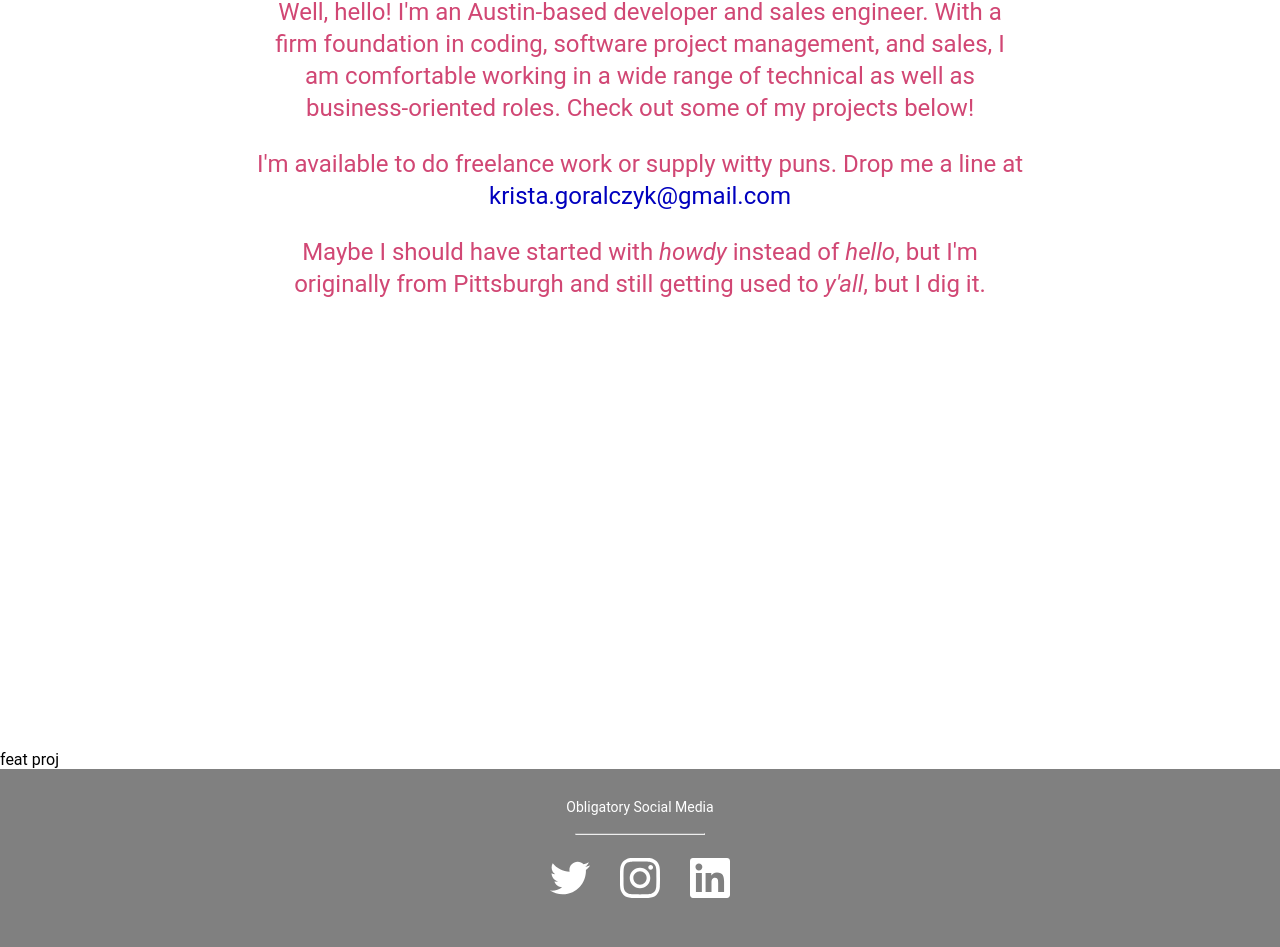
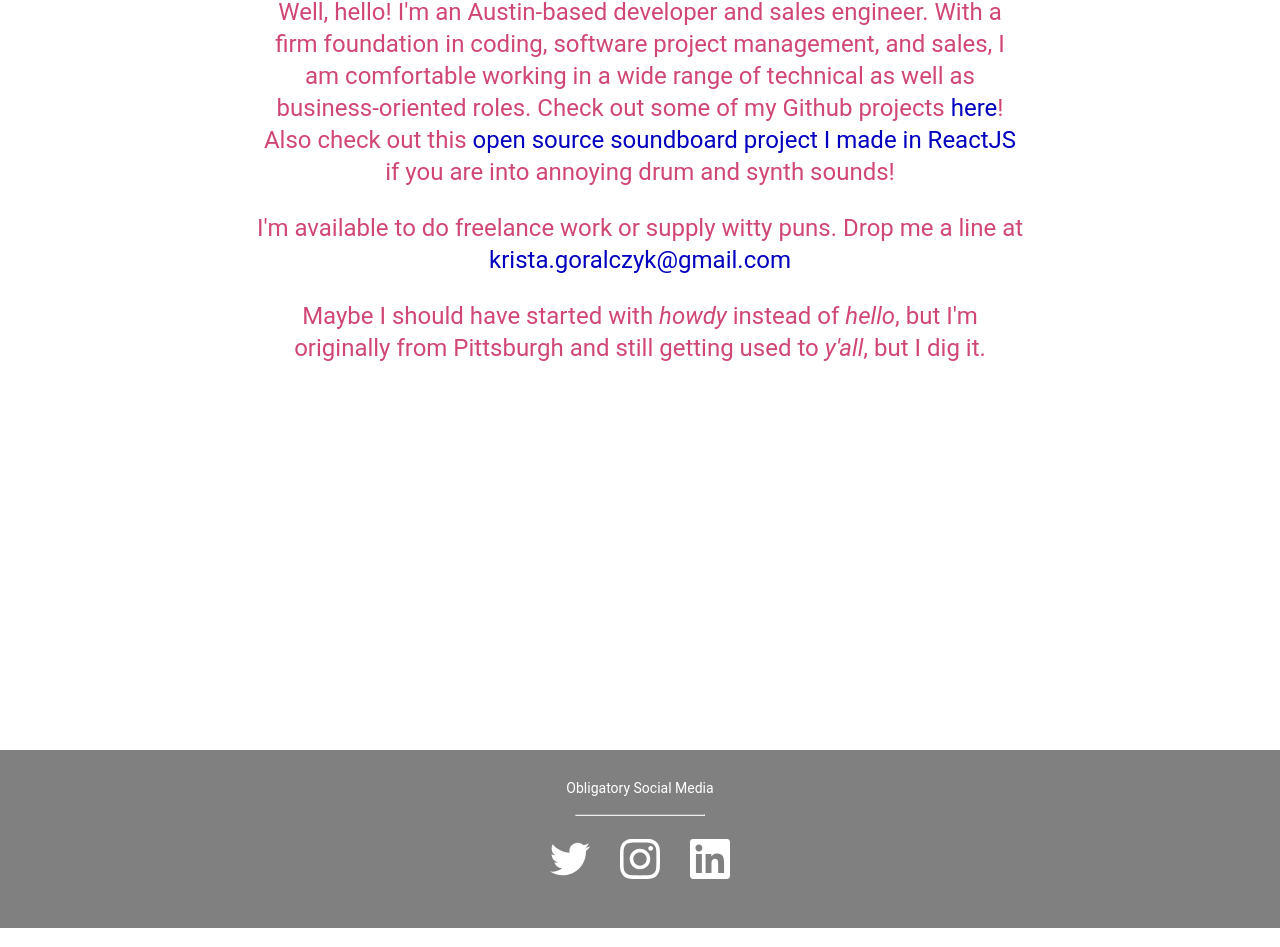
Before and after one commit to kristajg/kristagoralczyk.com, a React app: page / in a window 1280 px wide. Shown: the part 1014-1961 px from the top of the page. Built offline with nearby package versions, Linux system fonts and the light colour scheme.

Commit message:
good for an MVP

```diff
--- a/package.json
+++ b/package.json
@@ -30,7 +30,6 @@
     "nodemailer": "^4.6.0",
     "react": "^16.2.0",
     "react-dom": "^16.2.0",
-    "react-flexbox-grid": "^2.0.0",
     "react-router-dom": "^4.2.2",
     "style-loader": "^0.20.2",
     "styled-components": "^2.2.4",
--- a/src/components/Bio.jsx
+++ b/src/components/Bio.jsx
@@ -31,7 +31,7 @@ const Line = styled.hr`
   margin-bottom: 25px;
 `;
 
-const Email = styled.a`
+const Link = styled.a`
   text-decoration: none;
   color: #0000be;
 `;
@@ -44,11 +44,12 @@ export default () => (
       <p>
         Well, hello! I'm an Austin-based developer and sales engineer.
         With a firm foundation in coding, software project management, and sales, I am comfortable working in a wide range of technical as well as business-oriented roles.
-        Check out some of my projects below!
+        Check out some of my Github projects <Link href='github.com/kristajg' target='_blank'>here</Link>!
+        Also check out this <Link href='' target='_blank'> open source soundboard project I made in ReactJS</Link> if you are into annoying drum and synth sounds!
       </p>
       <p>
         I'm available to do freelance work or supply witty puns.
-        Drop me a line at <Email href='mailto:krista.goralczyk@gmail.com'>krista.goralczyk@gmail.com</Email>
+        Drop me a line at <Link href='mailto:krista.goralczyk@gmail.com'>krista.goralczyk@gmail.com</Link>
       </p>
       <p>
         Maybe I should have started with <i>howdy</i> instead of <i>hello</i>, but I'm originally from Pittsburgh and still getting used to <i>y'all</i>, but I dig it.
--- a/src/components/FeaturedProjects.jsx
+++ b/src/components/FeaturedProjects.jsx
@@ -1,7 +1 @@
-import React from 'react';
-
-export default () => (
-  <div>
-    feat proj
-  </div>
-);
+// TODO
--- a/src/containers/Home.jsx
+++ b/src/containers/Home.jsx
@@ -1,7 +1,7 @@
 import React, { PureComponent } from 'react';
 import Marquee from '../components/Marquee';
 import Bio from '../components/Bio';
-import FeaturedProjects from '../components/FeaturedProjects';
+// import FeaturedProjects from '../components/FeaturedProjects';
 import Footer from '../components/Footer';
 
 export default class Home extends PureComponent {
@@ -10,7 +10,6 @@ export default class Home extends PureComponent {
       <div>
         <Marquee />
         <Bio />
-        <FeaturedProjects />
         <Footer />
       </div>
     );
```
